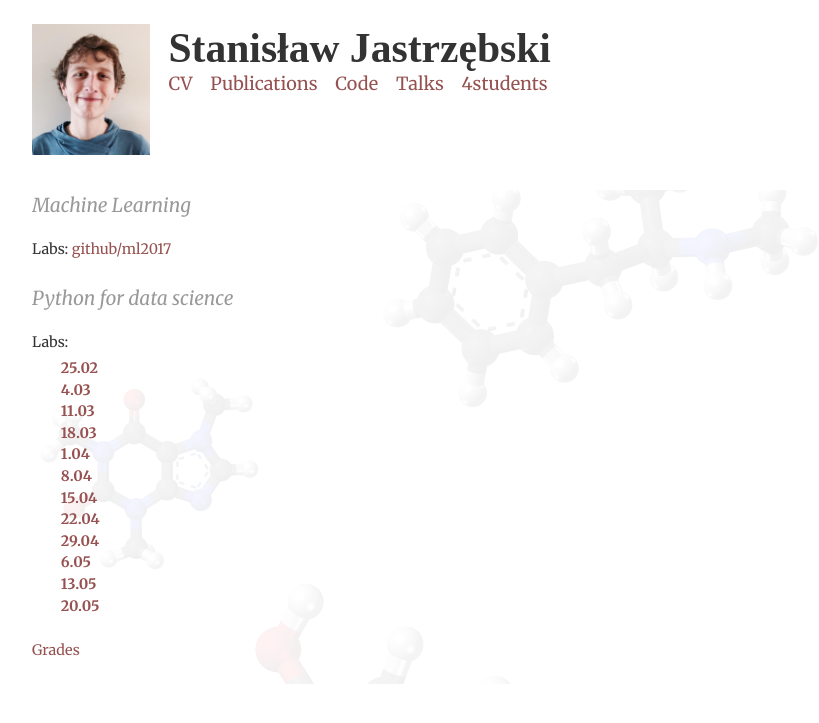
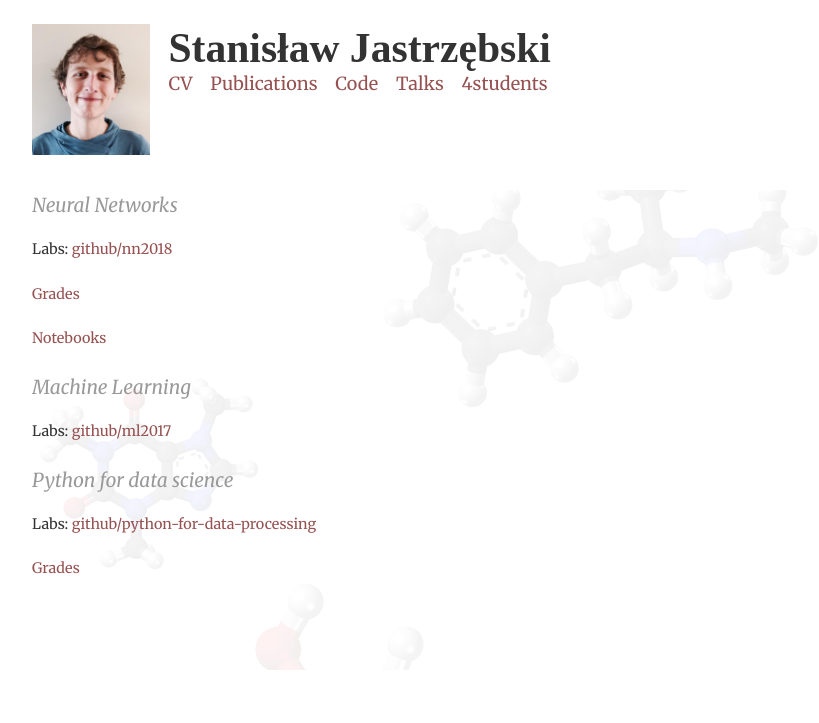
Before and after one commit to kudkudak/kudkudak.github.io, a Jekyll site: the page built from 4students.html, in a window 1280 px wide. Shown: the top 723 px of the page, without its empty margins (208-1027 px from the left). Built offline with Jekyll 4.4.1, drawn with Linux system fonts in a browser that asks for light colours; nearby versions of some CDN libraries; some web fonts are replaced.

Commit message:
Add NN course

```diff
--- a/4students.html
+++ b/4students.html
@@ -3,23 +3,14 @@ layout: default
 title: "4students"
 permalink: 4students.html
 ---
+<h2>Neural Networks</h2>
+<p> Labs: <a href="https://github.com/gmum/nn2018"> github/nn2018 </a> </p>
+<p> <a href="https://drive.google.com/open?id=1pIctGUJxywyAR8DblaeyP5tu_geMAoXu8phfT5EdGsg"> Grades </a> </p>
+<p> <a href="https://drive.google.com/open?id=1dP0me2vu3yyB7lF5skBrJgnirZI8PrwN"> Notebooks </a> </p>
+
 <h2>Machine Learning</h2>
 <p> Labs: <a href="https://github.com/gmum/ml2017"> github/ml2017 </a> </p>
 
 <h2>Python for data science</h2>
-<p> Labs: </p>
-<ul>
-    <a href="https://github.com/kudkudak/python-for-data-processing/blob/master/L1.ipynb"><b>25.02</b></a></li><br>
-<a href="https://github.com/kudkudak/python-for-data-processing/blob/master/L2.ipynb"><b>4.03</b></a></li><br>
-    <a href="https://github.com/kudkudak/python-for-data-processing/blob/master/L3.ipynb"><b>11.03</b></a></li><br>
-<a href="https://github.com/kudkudak/python-for-data-processing/blob/master/L4.ipynb"><b>18.03</b></a></li><br>
-    <a href="https://github.com/kudkudak/python-for-data-processing/blob/master/L5.ipynb"><b>1.04</b></a></li> <br>
-<a href="https://github.com/kudkudak/python-for-data-processing/blob/master/L6.ipynb"><b>8.04</b></a></li><br>
-    <a href="https://github.com/kudkudak/python-for-data-processing/blob/master/L7.ipynb"><b>15.04</b></a></li><br>
-<a href="https://github.com/kudkudak/python-for-data-processing/blob/master/L8.ipynb"><b>22.04</b></a></li><br>
-    <a href="https://github.com/kudkudak/python-for-data-processing/blob/master/L9.ipynb"><b>29.04</b></a></li><br>
-<a href="https://github.com/kudkudak/python-for-data-processing/blob/master/L10.ipynb"><b>6.05</b></a></li><br>
-    <a href="https://github.com/kudkudak/python-for-data-processing/blob/master/L11.ipynb"><b>13.05</b></a></li><br>
-<a href="https://github.com/kudkudak/python-for-data-processing/blob/master/L12.ipynb"><b>20.05</b></a></li><br>
-</ul>
+<p> Labs: <a href="https://github.com/kudkudak/python-for-data-processing"> github/python-for-data-processing </a> </p>
 <p> <a href="https://docs.google.com/spreadsheets/d/1BWFupBKK8e85pLVYd7J4LyIZXFqqQ0bbabOz2kQzrwI/edit?usp=sharing">Grades</a></p>
```
